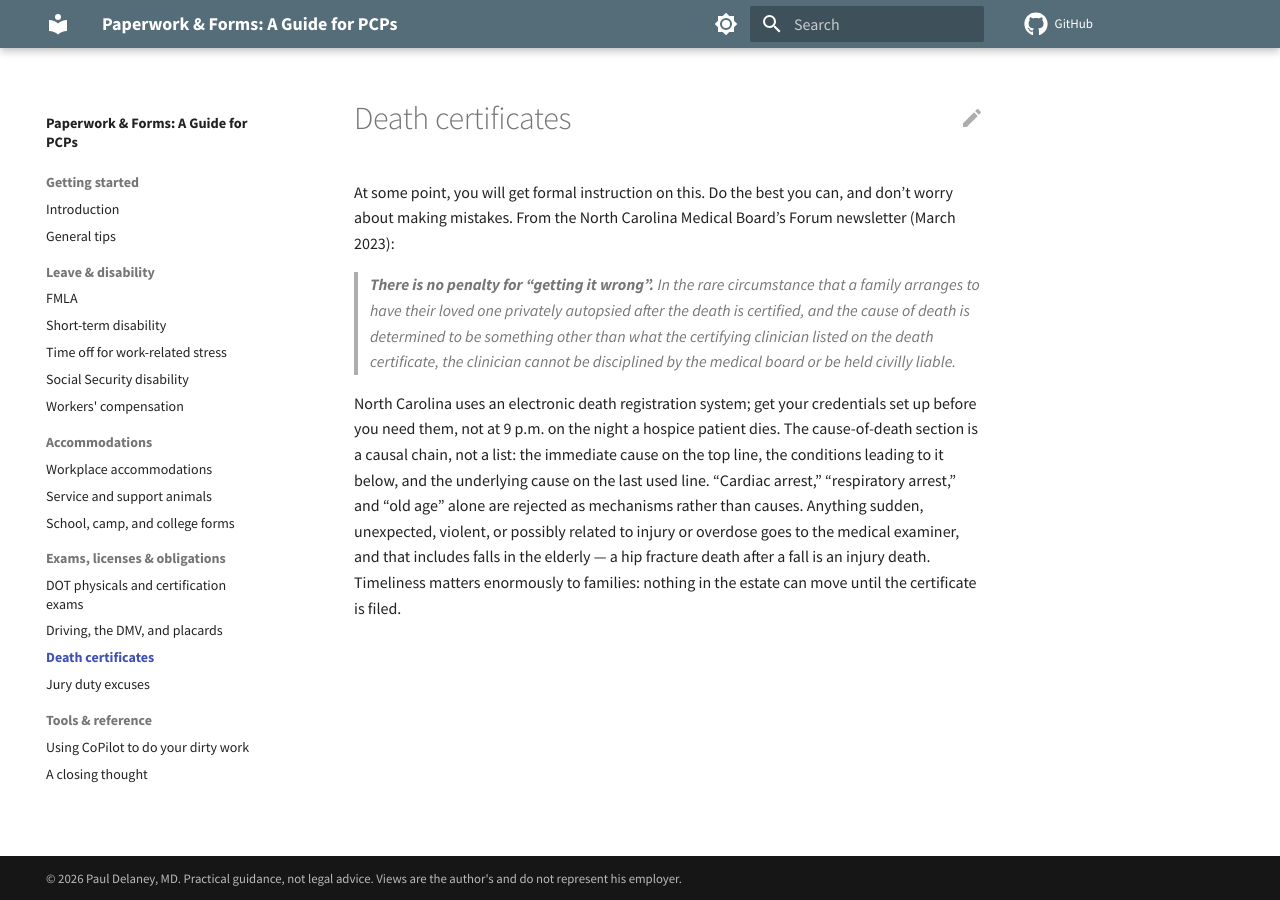
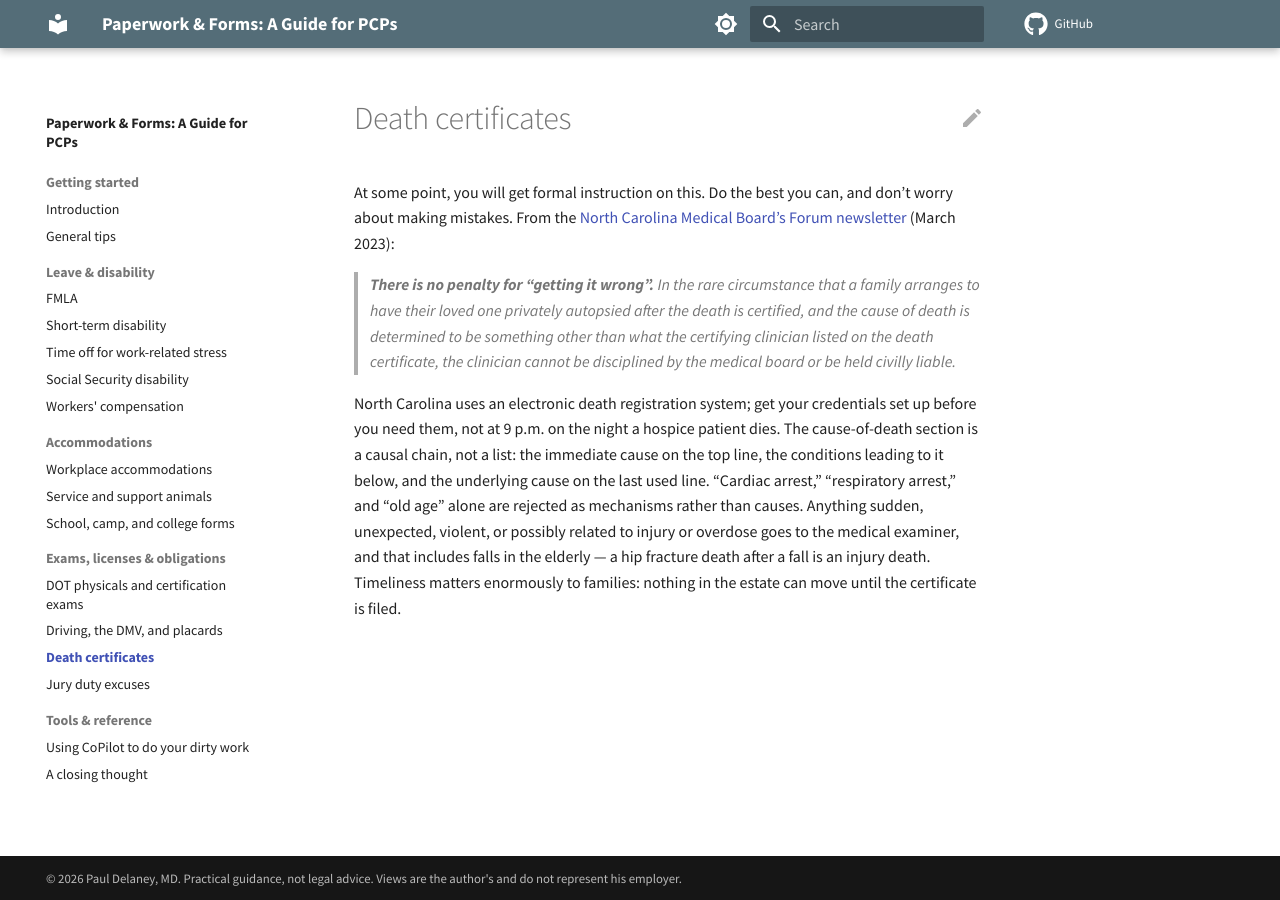
Before and after one commit to pdel4096/PCP-paperwork-guide, an MkDocs documentation site: the page built from docs/exams/death-certificates.md, in a window 1280 px wide. Built offline with MkDocs 1.6.1 and Material for MkDocs 9.7.7, drawn with Linux system fonts in a browser that asks for light colours; comment, search, counter and statistics services are not loaded; part of the change alters nothing that is shown.

```diff
--- a/docs/exams/death-certificates.md
+++ b/docs/exams/death-certificates.md
@@ -4,7 +4,7 @@ title: "Death certificates"
 
 # Death certificates
 
-At some point, you will get formal instruction on this. Do the best you can, and don’t worry about making mistakes. From the North Carolina Medical Board’s Forum newsletter (March 2023):
+At some point, you will get formal instruction on this. Do the best you can, and don’t worry about making mistakes. From the [North Carolina Medical Board’s Forum newsletter](https://www.ncmedboard.org/resources-information/article-print/lessons-from-the-ncmb-disciplinary-committee-obligation-to-sign-death-certificates) (March 2023):
 
 > ***There is no penalty for “getting it wrong”.** In the rare circumstance that a family arranges to have their loved one privately autopsied after the death is certified, and the cause of death is determined to be something other than what the certifying clinician listed on the death certificate, the clinician cannot be disciplined by the medical board or be held civilly liable.*
 
```
